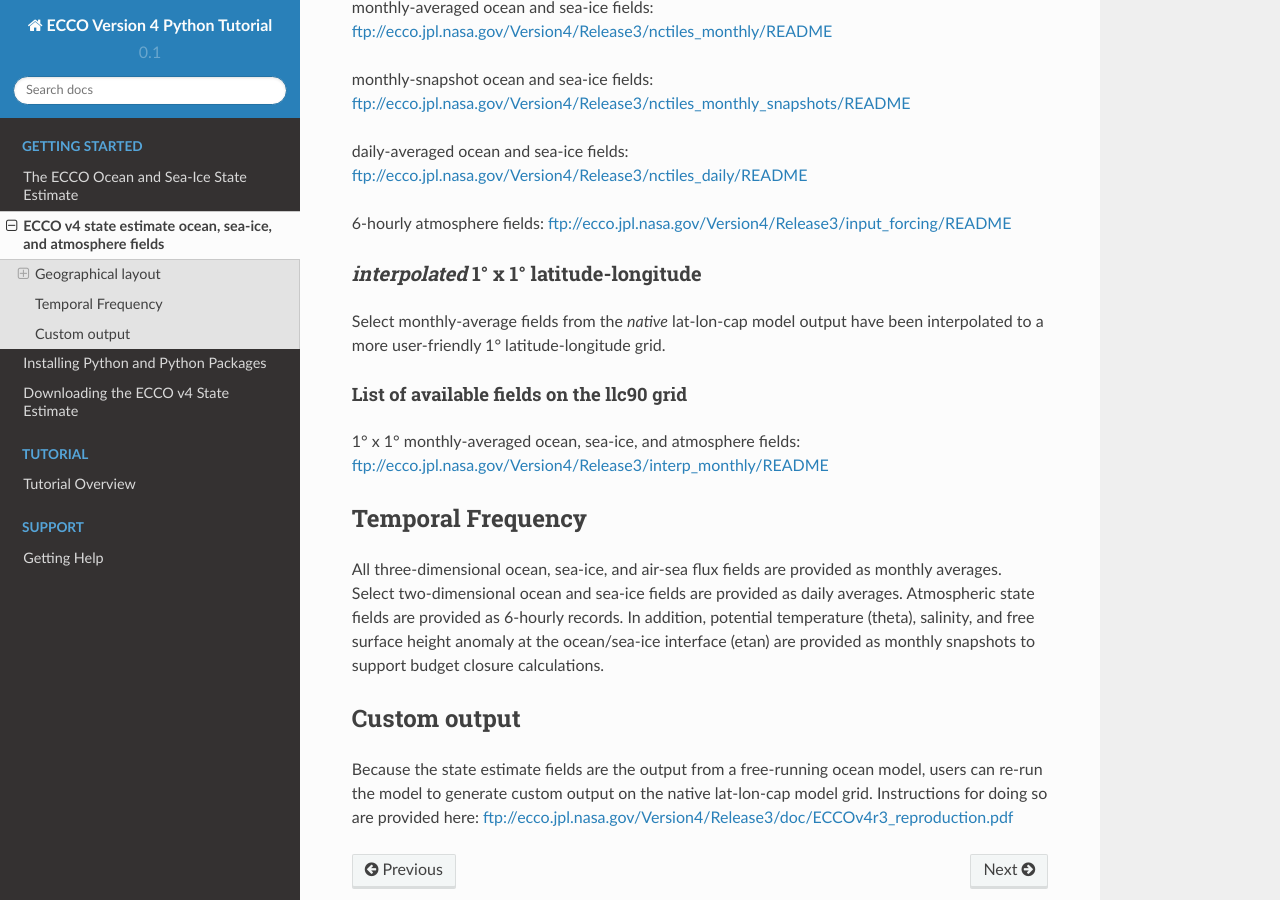
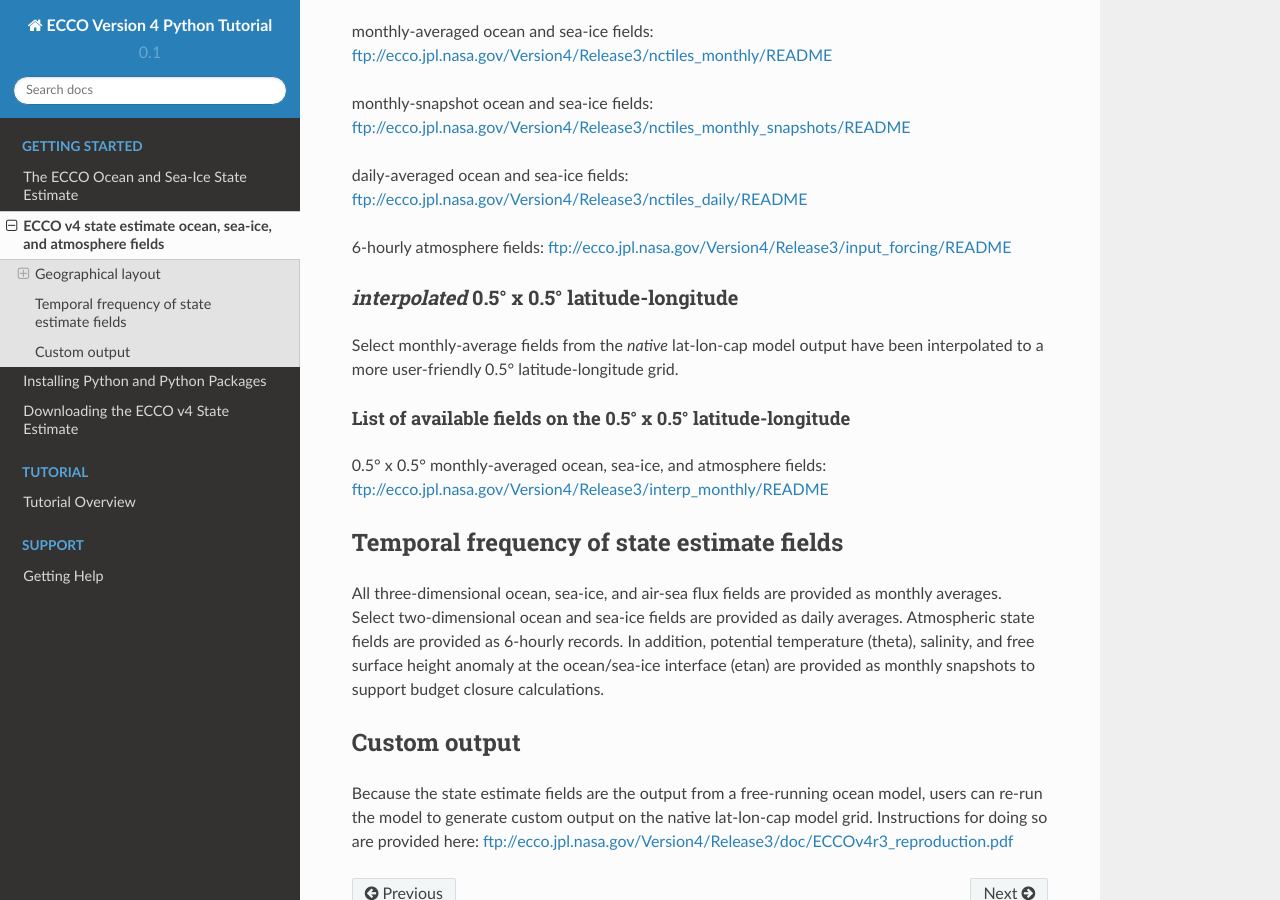
Before and after one commit to ECCO-GROUP/ECCO-v4-Python-Tutorial, a Sphinx documentation site: the page built from doc/fields.rst, in a window 1280 px wide and 900 px high, scrolled down 1581 px. Built offline with Sphinx 7.4.7 and the Read the Docs theme 2.0.0, drawn with Linux system fonts in a browser that asks for light colours; formulas are drawn with MathJax 3; pages that are not in the unit, such as notebooks, are missing from menus; some of the changed text lies outside the part shown.

Commit message:
Update fields.rst

```diff
--- a/doc/fields.rst
+++ b/doc/fields.rst
@@ -1,4 +1,3 @@
-
 ############################################################
 ECCO v4 state estimate ocean, sea-ice, and atmosphere fields
 ############################################################
@@ -12,8 +11,9 @@
 
 Ocean, sea-ice, air-sea flux, and atmosphere fields are provided in two spatial layouts:
 
-1. The 13-tile *native* lat-lon-cap 90 (llc90) grid
-1. A 1° x 1° latitude and longitude grid
+#. 13-tile *native* lat-lon-cap (llc) 90 grid
+#. 0.5° x 0.5° latitude and longitude grid
+
 
 13-tile *native* lat-lon-cap 90 grid
 ====================================
@@ -22,7 +22,7 @@
 
 The Cartesian curvilinear coordinate system is divided into 13 tiles, each consisting of 90x90 grid cells in the horizontal and 50 vertical levels.  Horizontal model grid resolution varies spatially from 22km to 110km, with the highest resolutions at high latitudes and lowest resolution in mid latitudes. Vertical grid spacing increases with depth from 10m to 456.5m.  The bottom of the deepest model grid cell is 6145m below the surface.
 
-The Cartesian (x,y) coordinates of llc tiles do not coorespond to longitude and latitude.  Horizontal velocities are defined relative to the **local orientation** of x and y in the tile.  Velocities in the positive *x* direction are defined as positive *u*  Velocities in the positive *y* direction are defined as positive *v*.
+The Cartesian (x,y) coordinates of llc tiles do not coorespond to longitude and latitude.  Horizontal velocities are defined relative to the **local orientation** of x and y in the tile.  Velocities in the positive *x* direction are defined as positive *u*.  Velocities in the positive *y* direction are defined as positive *v*.
 
 .. figure:: ../figures/llc90.png
     :align: center
@@ -41,20 +41,20 @@
 6-hourly atmosphere fields: ftp://ecco.jpl.nasa.gov/Version4/Release3/input_forcing/README
 
 
-*interpolated* 1° x 1° latitude-longitude
-=========================================
+*interpolated* 0.5° x 0.5° latitude-longitude
+=============================================
 
-Select monthly-average fields from the *native* lat-lon-cap model output have been interpolated to a more user-friendly 1° latitude-longitude grid.
+Select monthly-average fields from the *native* lat-lon-cap model output have been interpolated to a more user-friendly 0.5° latitude-longitude grid.
 
-List of available fields on the llc90 grid
--------------------------------------------
-1° x 1° monthly-averaged ocean, sea-ice, and atmosphere fields:
+List of available fields on the 0.5° x 0.5° latitude-longitude
+--------------------------------------------------------------
+0.5° x 0.5° monthly-averaged ocean, sea-ice, and atmosphere fields:
 ftp://ecco.jpl.nasa.gov/Version4/Release3/interp_monthly/README
 
 
-******************
-Temporal Frequency
-******************
+*******************************************
+Temporal frequency of state estimate fields
+*******************************************
 
 All three-dimensional ocean, sea-ice, and air-sea flux fields are provided as monthly averages.  Select two-dimensional ocean and sea-ice fields are provided as daily averages.  Atmospheric state fields are provided as 6-hourly records.  In addition, potential temperature (theta), salinity, and free surface height anomaly at the ocean/sea-ice interface (etan) are provided as monthly snapshots to support budget closure calculations.
 
```
